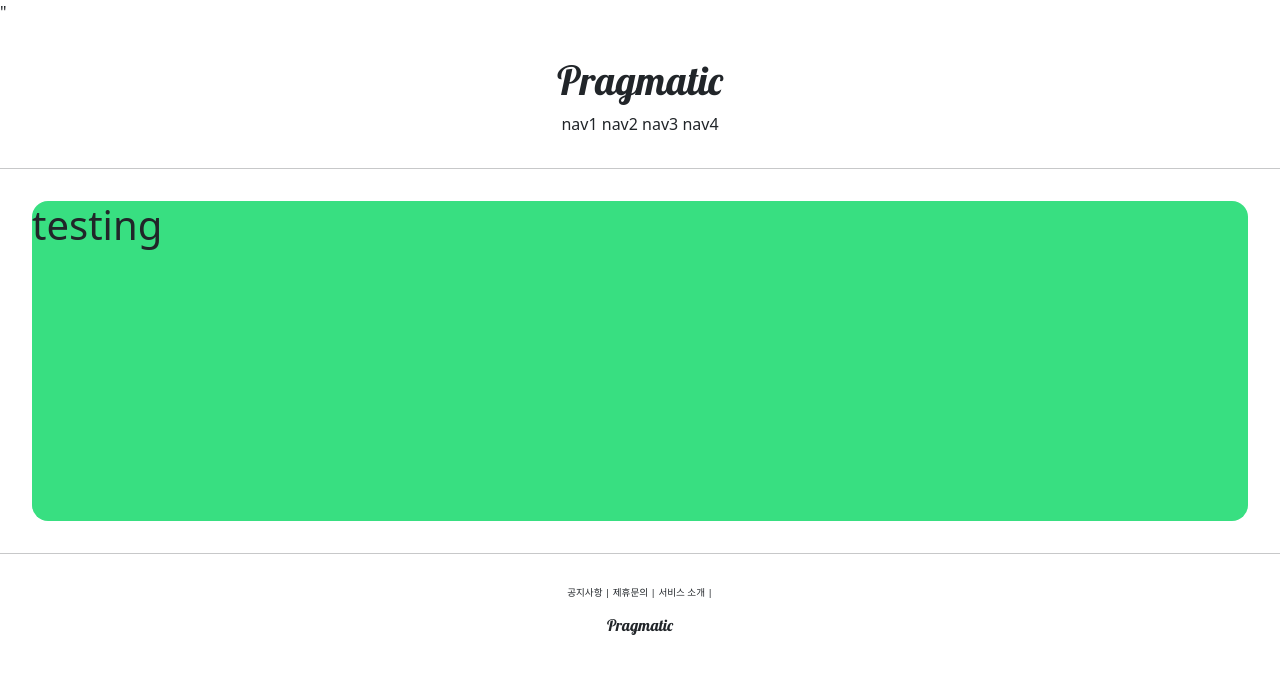
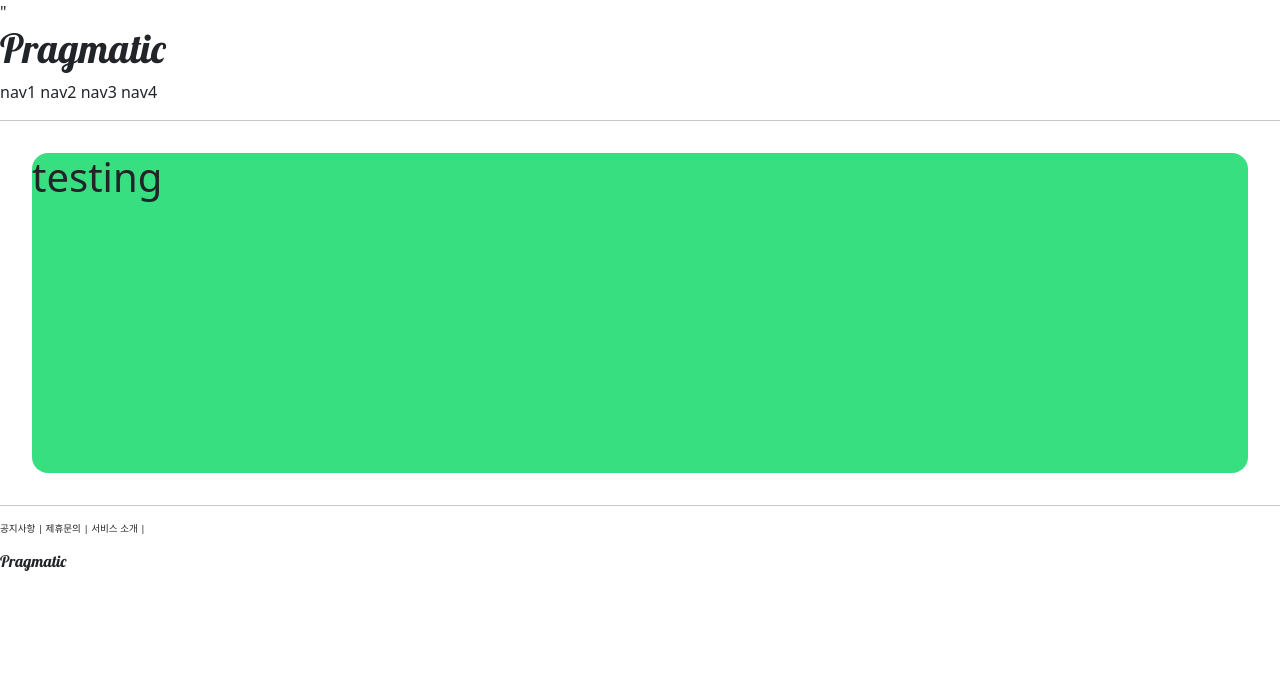
Before and after one commit to leeyeong20/pragmatic2, a Django app: page /account/hello_world/ in a window 1280 px wide. Shown: the top 674 px of the page. Run offline with Django 3.2, Linux system fonts and the light colour scheme.

Commit message:
Pragmatic class 11

```diff
--- a/pragmatic/settings.py
+++ b/pragmatic/settings.py
@@ -67,7 +67,7 @@ ROOT_URLCONF = 'pragmatic.urls'
 TEMPLATES = [
     {
         'BACKEND': 'django.template.backends.django.DjangoTemplates',
-        'DIRS': [os.path.join(BASE_DIR, 'templates ')],
+        'DIRS': [os.path.join(BASE_DIR, 'templates')],
         'APP_DIRS': True,
         'OPTIONS': {
             'context_processors': [
--- a/static/base.css
+++ b/static/base.css
@@ -1,3 +1,17 @@
-.pragmatic_footer_logo {
+.pragmatic_logo {
     font-family: 'Lobster', cursive;
 }
+
+.pragmatic_footer_button{
+    font-size: .6rem;
+}
+.pragmatic_footer {
+    text-align:center;
+     margin-top: 2rem;
+}
+
+
+.pragmatic_header{
+    style="text-align:center;
+    margin: 2rem 0;"
+ }
--- a/templates/footer.html
+++ b/templates/footer.html
@@ -1,12 +1,12 @@
-<div style="text-align:center; margin-top: 2rem;">
+<div class="pragmatic">
 
-     <div style="font-size: .6rem;">
+     <div class="pragmatic_footer_button">
           <span>공지사항</span> |
           <span>제휴문의</span> |
           <span>서비스 소개</span> |
      </div>
      <div style="margin-top: 1rem;">
-         <h6 class="pragmatic_footer_logo">Pragmatic</h6>
+         <h6 class="pragmatic_logo">Pragmatic</h6>
      </div>
 
    </div>
--- a/templates/head.html
+++ b/templates/head.html
@@ -7,6 +7,7 @@
    <!-- BOOTSTRAP LINK   -->
     <link href="https://cdn.jsdelivr.net/npm/bootstrap@5.1.0/dist/css/bootstrap.min.css"
           rel="stylesheet" integrity="sha384-KyZXEAg3QhqLMpG8r+8fhAXLRk2vvoC2f3B09zVXn8CA5QIVfZOJ3BCsw2P0p/We" crossorigin="anonymous">
+
     <!--GOOGLE FONT LINK    -->
     <link rel="preconnect" href="https://fonts.googleapis.com">
     <link rel="preconnect" href="https://fonts.gstatic.com" crossorigin>
--- a/templates/header.html
+++ b/templates/header.html
@@ -1,7 +1,7 @@
 
-   <div style="text-align:center; margin: 2rem 0;">
+   <div class="pragmatic_header">
     <div>
-       <h1 style="font-family: 'Lobster', cursive;">Pragmatic</h1>
+       <h1 class="pragmatic_logo">Pragmatic</h1>
     </div>
        <div>
            <span>nav1</span>
```
